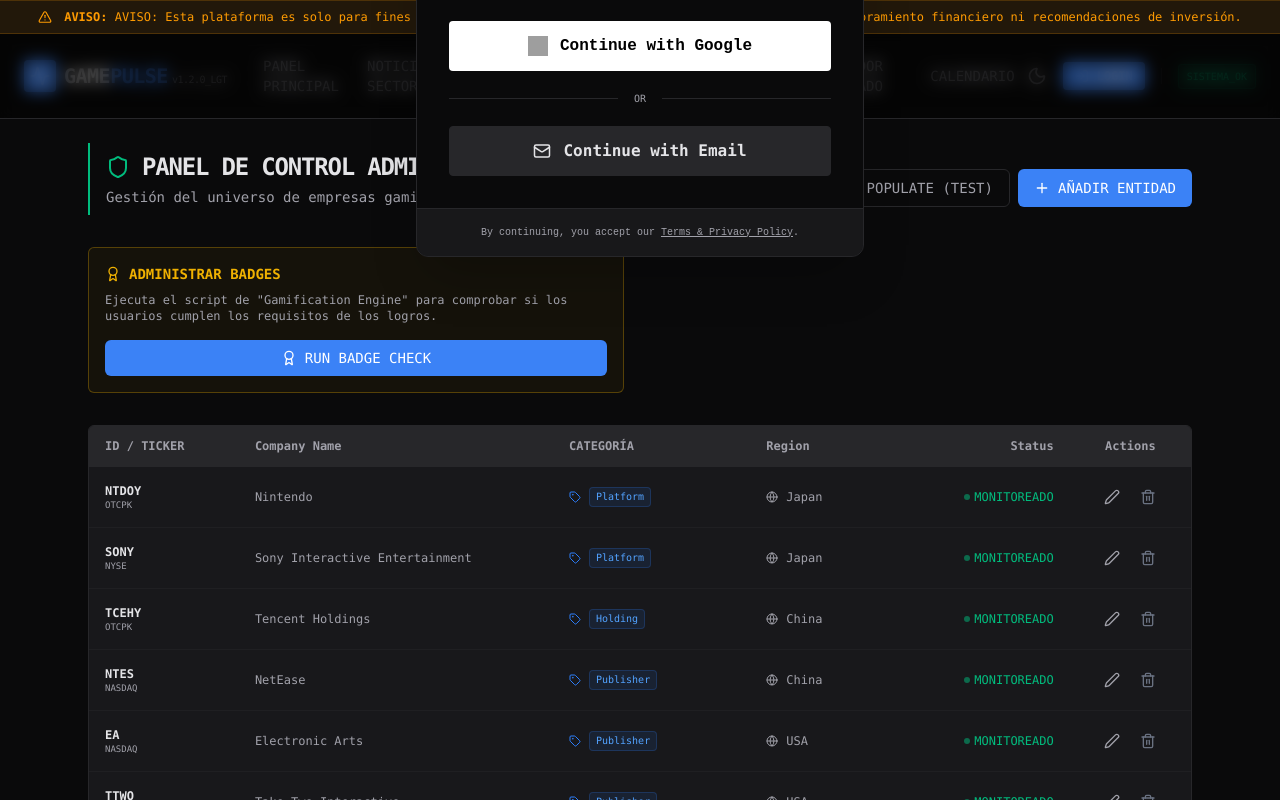
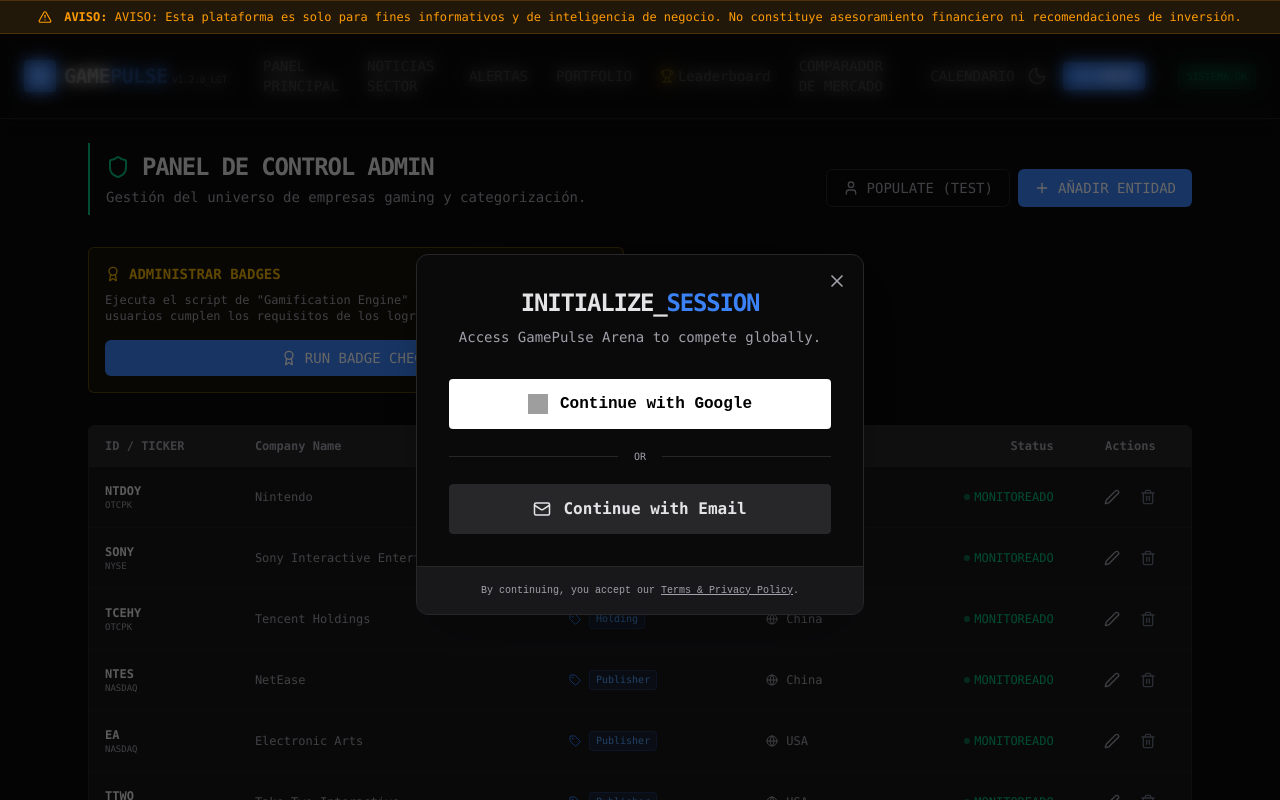
Before and after one commit to Gaupasamaker/GamePulse, a Next.js app: page /admin in a window 1280 px wide. Both pictures are taken after a click on the button "LOGIN". Shown: the top 800 px of the page. Built offline with nearby package versions, Linux system fonts and the light colour scheme; no server answers; grey boxes are pictures that could not be loaded.

Commit message:
fix: robust auth modal styles

```diff
--- a/src/components/AuthModal.tsx
+++ b/src/components/AuthModal.tsx
@@ -42,11 +42,11 @@
     return (
         <div
             onClick={onClose}
-            className="fixed inset-0 z-[100] flex items-center justify-center bg-black/50 backdrop-blur-sm p-4 animate-in fade-in duration-200"
+            className="fixed inset-0 z-[100] w-screen h-screen flex items-center justify-center bg-black/60 backdrop-blur-sm p-4 animate-in fade-in duration-200 cursor-pointer"
         >
             <div
                 onClick={(e) => e.stopPropagation()}
-                className="bg-background-app border border-border-app rounded-xl shadow-2xl w-full max-w-md overflow-hidden relative animate-in zoom-in-95 duration-200"
+                className="bg-background-app border border-border-app rounded-xl shadow-2xl w-full max-w-md overflow-hidden relative animate-in zoom-in-95 duration-200 cursor-default"
             >
                 <button
                     onClick={onClose}
```
